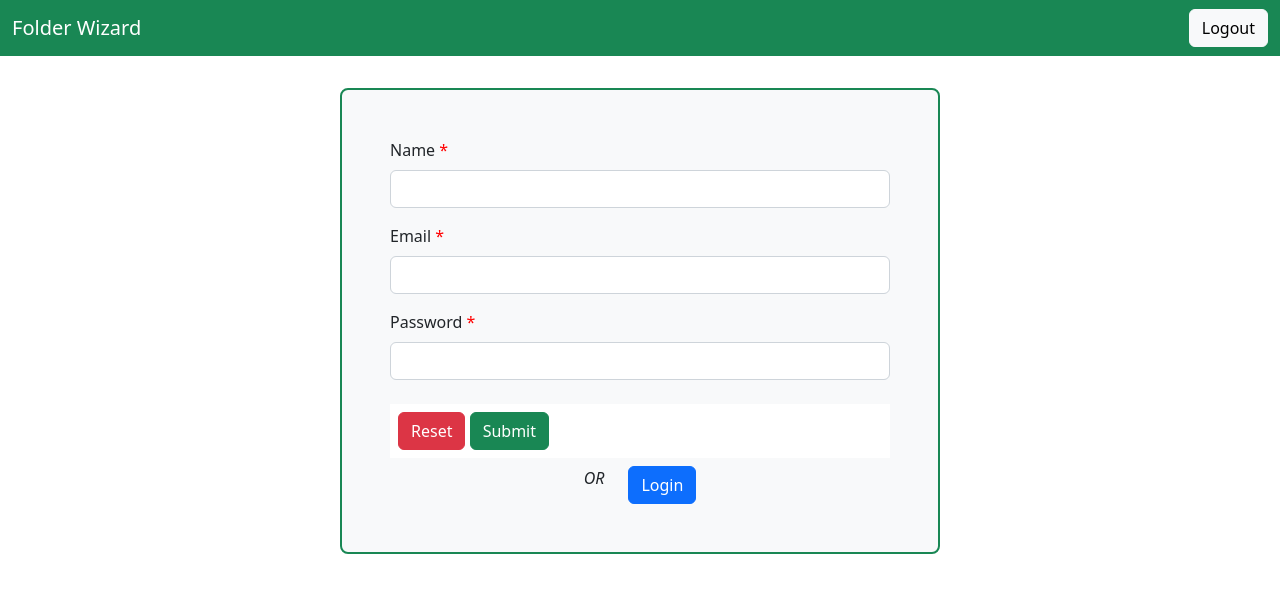
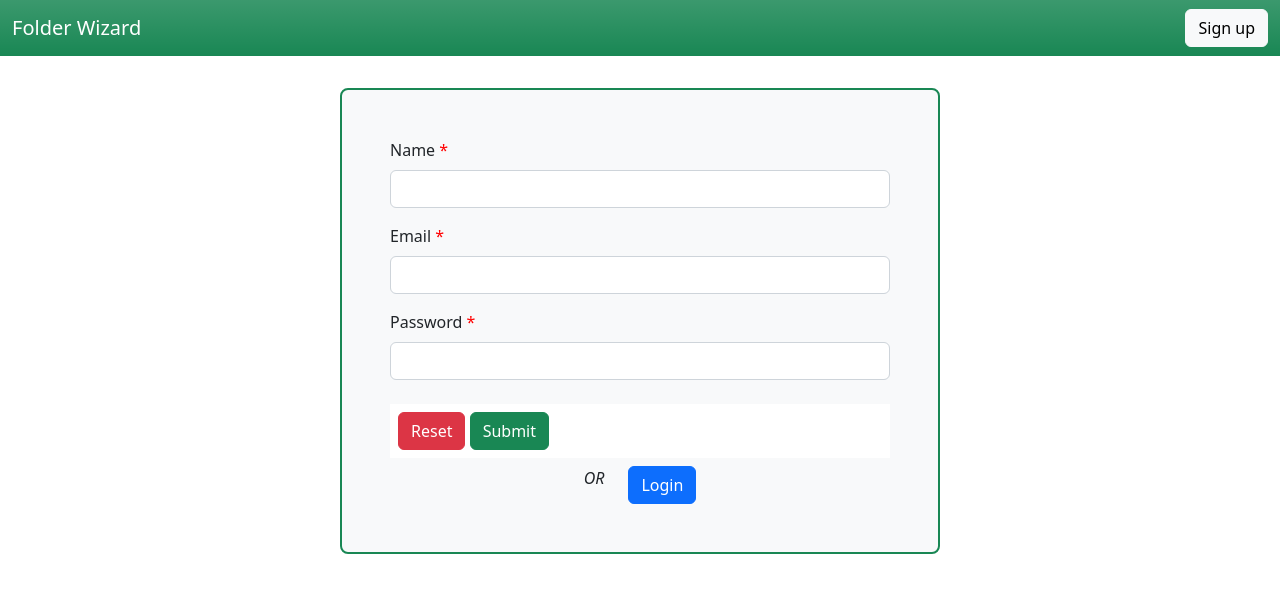
Before and after one commit to kritika-singh-sengar/folders-files-organiser, a Svelte app in the folder folder-wizard/: page /signup in a window 1280 px wide. Shown: the top 592 px of the page. Built offline with nearby package versions, Linux system fonts and the light colour scheme.

Commit message:
added function for logout and signup and styling as well

```diff
--- a/folder-wizard/src/components/nav.svelte
+++ b/folder-wizard/src/components/nav.svelte
@@ -1,6 +1,26 @@
-<nav class="navbar navbar-light bg-success">
+<script lang="ts">
+  import { loggedInUser } from "../shared/stores/user.store";
+  import { navigate } from "svelte-routing";
+  function logout() {
+    loggedInUser.set('');
+    navigate('/login');
+  }
+
+  const signUp = ()=>{
+    navigate("/signup");
+  }
+
+</script>
+<nav class="navbar navbar-light bg-success bg-gradient text-white">
   <div class="container-fluid">
     <a class="navbar-brand text-white" href="#">Folder Wizard</a>
-    <button type="button" class="btn btn-light">Logout</button>
+    {#if $loggedInUser}
+    <span>
+      <span class="p-1 fw-bold ">{$loggedInUser}</span>
+      <button type="button" class="btn btn-light" on:click={logout}>Logout</button>
+    </span>
+    {:else}
+    <button type="button" class="btn btn-light" on:click={signUp}>Sign up</button>
+    {/if}
   </div>
 </nav>
```
